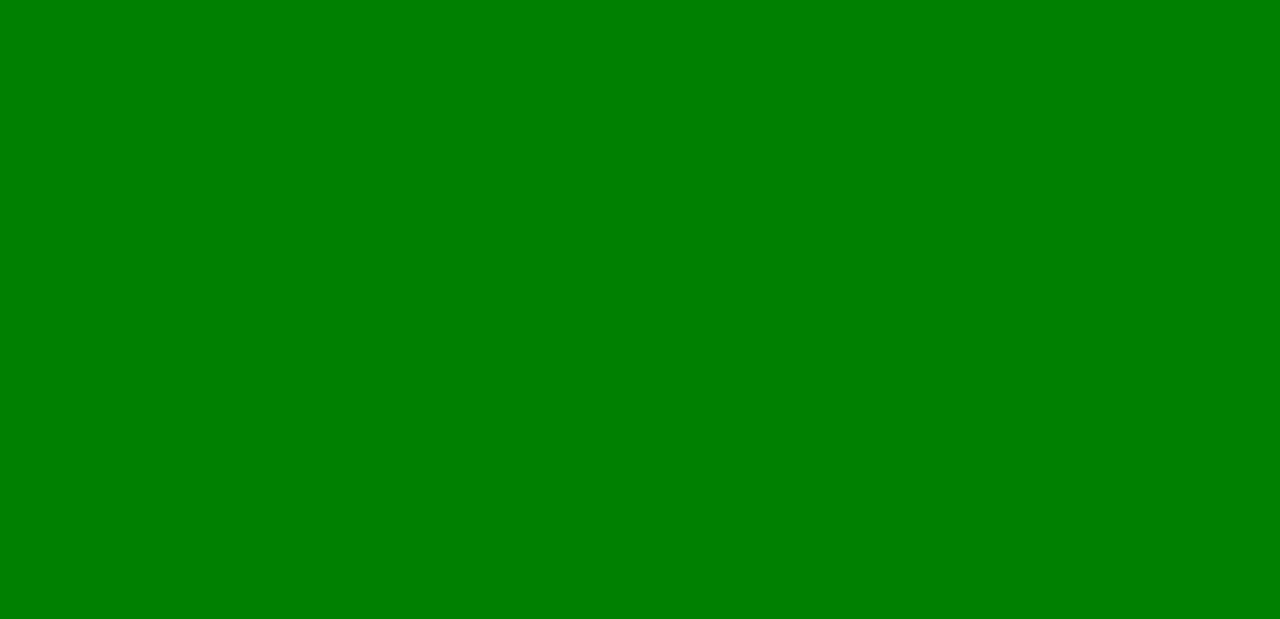
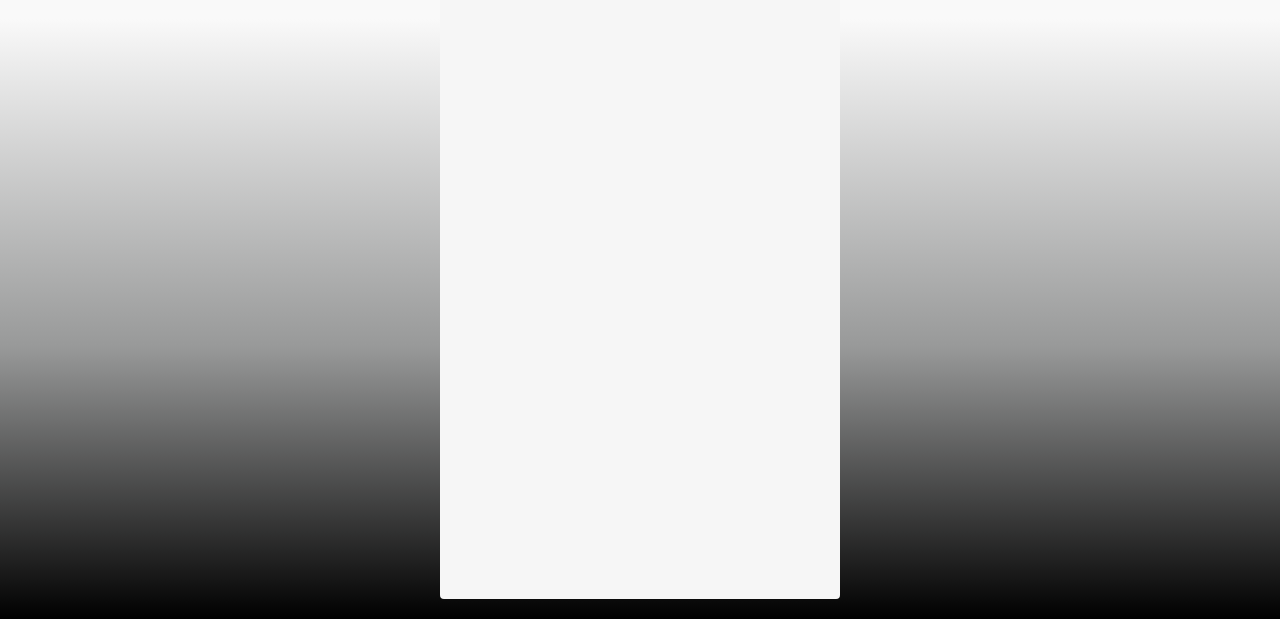
Before and after one commit to Elian-beep/my-link-tree, a Vue app: page / in a window 1280 px wide. Shown: the part 181-800 px from the top of the page. Built offline with nearby package versions, Linux system fonts and the light colour scheme.

Commit message:
created container and content page

```diff
--- a/src/components/ContainerPage.vue
+++ b/src/components/ContainerPage.vue
@@ -1,20 +1,35 @@
 <template>
   <div class="container">
+    <ContentPage>
+
+    </ContentPage>
   </div>
 </template>
 
 <script lang="ts">
-import { defineComponent } from 'vue';
+import { defineComponent } from "vue";
+import ContentPage from "./ContentPage.vue";
 
 export default defineComponent({
-    name: 'ContainerPage'
+  name: "ContainerPage",
+  components: { ContentPage }
 });
 </script>
 
 <style scoped>
-.container{
-    height: 100vh;
-    max-width: 100vw;
-    background: green;
+.container {
+  height: 100vh;
+  max-width: 100vw;
+
+  background: linear-gradient(
+    0deg,
+    rgba(0, 0, 0, 1) 0%,
+    rgba(152, 153, 153, 1) 34%,
+    rgba(249, 249, 249, 1) 75%
+  );
+
+  display: flex;
+  align-items: center;
+  justify-content: center;
 }
 </style>
--- /dev/null
+++ b/src/components/ContentPage.vue
@@ -0,0 +1,35 @@
+<template>
+  <div class="content">
+    <ImageProfile />
+
+  </div>
+</template>
+
+  <script lang="ts">
+import { defineComponent } from "vue";
+import ImageProfile from "./ImageProfile.vue";
+
+export default defineComponent({
+  name: "ContentPage",
+  components: { ImageProfile }
+});
+</script>
+
+<style scoped>
+.content{
+    /* border: 1px solid #000; */
+    height: 100vh;
+    width: 100vw;
+
+    background: rgb(246, 246, 246);
+}
+
+@media screen and (min-width: 500px) {
+    .content{
+        height: 95vh;
+        width: 400px;
+
+        border-radius: 4px;
+    }
+}
+</style>
--- a/src/components/ImageProfile.vue
+++ b/src/components/ImageProfile.vue
@@ -0,0 +1,14 @@
+<template>
+  <img src="" alt="">
+</template>
+
+<script lang="ts">
+import { defineComponent } from "vue";
+
+export default defineComponent({
+  name: "ContentPage",
+});
+</script>
+
+<style scoped>
+</style>
```
